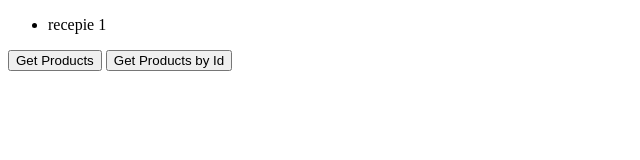
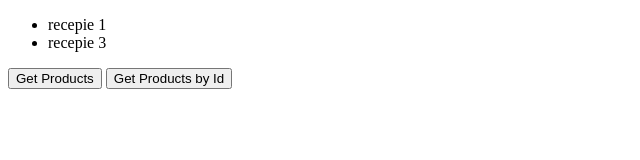
Before and after one commit to awesomeahmad/persian-art, a website built with webpack: page src/template.html in a window 1280 px wide. Shown: the whole page, without its empty margins (0-640 px from the left). Built offline with nearby package versions, Linux system fonts and the light colour scheme.

Commit message:
add receipe 3 gui

```diff
--- a/src/template.html
+++ b/src/template.html
@@ -10,6 +10,10 @@
 <body>
     <ul>
         <li>recepie 1</li>
+
+        <li>recepie 3</li>
+
+
     </ul>
    <input type="button" id="btnGetProducts" value="Get Products" class="btn btn-success" />
    <input type="button"  value="Get Products by Id" class="btn btn-success" />
```
